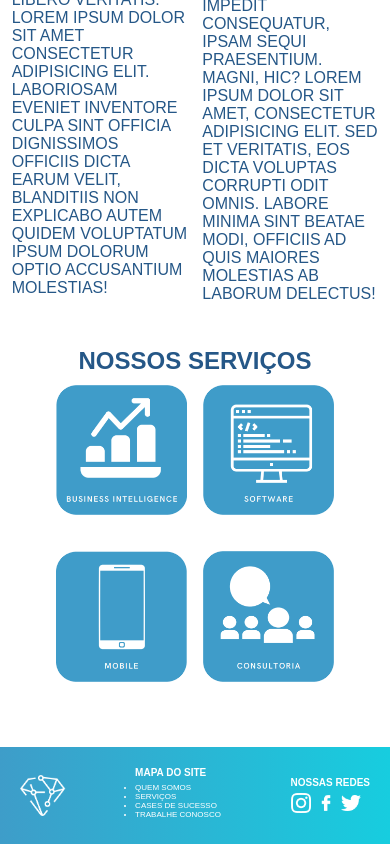
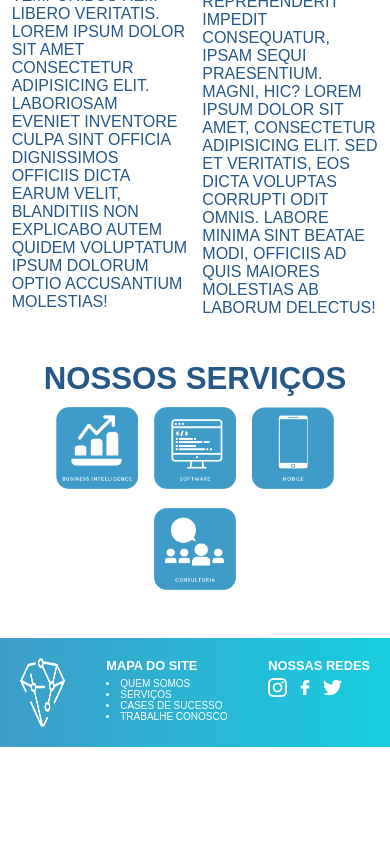
Before and after one commit to Rafael-0011/projeto1_HTML-CSS, a plain HTML site: page index.html in a window 390 px wide. Shown: the part 445-1289 px from the top of the page. After the commit the page ends 1192 px from the top, so only its background shows below. Drawn offline with Linux system fonts and the light colour scheme.

Commit message:
feito ajustes de resposividade

```diff
--- a/css/arcticle.css
+++ b/css/arcticle.css
@@ -6,8 +6,8 @@
 }
 .article__title {
   margin-bottom: 1%;
+  font-size: 1.5rem;
+}
+.article__text {
   font-size: 1rem;
 }
-.article__text {
-  font-size: 0.7rem;
-}
--- a/css/footer.css
+++ b/css/footer.css
@@ -1,33 +1,32 @@
 .footer {
   display: flex;
   justify-content: space-between;
-  padding: 10px;
-  align-items: center;
-  background: linear-gradient(to right, #3e9dc9, #17cddf);}
+  padding: 2.5rem;
+  background: linear-gradient(to right, #3e9dc9, #17cddf);
+}
 
 .footer__logo {
-  width: 6rem;
-}
-
-.footer__sitemap {
-  font-size: 14px;
+  width: 8rem;
 }
 
 .footer__title {
-  font-size: 18px;
+  font-size: 1.5rem;
+  margin-bottom: 1rem;
+
 }
 
 .footer__item {
-  font-size: 10px;
+  font-size: 1rem;
 }
 
 .footer__link {
+
   text-decoration: none;
 }
 
 .footer__icons {
   display: flex;
   justify-content: flex-start;
-  gap: 5px;
-  width: 20px;
+  gap: 0.5rem;
+
 }
--- a/css/header.css
+++ b/css/header.css
@@ -3,6 +3,6 @@
   justify-content: center;
 }
 .header__logo {
-  width: 40%;
+  width: 30%;
 
 }
--- a/css/nav.css
+++ b/css/nav.css
@@ -1,10 +1,9 @@
 .nav {
   width: 100%;
-  padding: 10px;
+  padding: 1rem;
 }
 .nav__items {
   display: flex;
-  height: 1%;
   justify-content: center;
   place-items: center;
   flex-wrap: wrap;
@@ -16,10 +15,10 @@
 .nav__link {
   text-decoration: none;
   color: #fff;
-  border: #fff solid 1px;
+  border: #fff solid 2px;
   border-radius: 5px;
-  font-size: 0.8rem;
-  padding: 10px 10px;
+  font-size: 1.2rem;
+  padding: 1rem;
 }
 .nav__link:hover {
   background-color: #2b669e;
--- a/css/responsividade.css
+++ b/css/responsividade.css
@@ -1,37 +1,40 @@
 /*---footer---*/
 @media (max-width: 1200px) {
   .footer__logo {
-    width: 10%;
+    width: 13%;
   }
 }
 
+/*---footer---*/
 @media (max-width: 720px) {
   .footer {
-    align-items: center;
     font-size: 10px;
-    align-items: center;
     padding: 20px;
   }
 
   .footer__logo {
     width: 13%;
-
   }
 
   .footer__title {
-    font-size: 10px;
+    font-size: 0.8rem;
     margin-bottom: 5px;
   }
 
   .footer__item {
-    font-size: 8px;
+    font-size: 10px;
   }
 
   .footer__sitemap {
     margin-bottom: 5px;
   }
+
+  .footer__icons {
+    width: 1.2rem;
+  }
 }
 
+/*---footer---*/
 @media (max-width: 360px) {
   .footer {
     padding: 10px 20px;
@@ -54,6 +57,13 @@
 }
 
 /*---section---*/
+@media (max-width: 1200px) {
+  .section__imagem {
+    width: 25%;
+  }
+}
+
+/*---section---*/
 @media (max-width: 720px) {
   .section__title {
     font-size: 1.3rem;
@@ -65,7 +75,7 @@
   }
 }
 /*---section---*/
-@media (max-width: 480px) {
+@media (max-width: 360px) {
   .section__title {
     font-size: 1rem;
   }
@@ -82,6 +92,7 @@
     width: 40%;
   }
 }
+
 /*---header---*/
 @media (max-width: 720px) {
   .header__logo {
@@ -99,6 +110,7 @@
     font-size: 1rem;
   }
 }
+
 /*---article---*/
 @media (max-width: 720px) {
   .article__title {
@@ -109,6 +121,7 @@
     font-size: 1rem;
   }
 }
+
 /*---article---*/
 @media (max-width: 360px) {
   .article__title {
--- a/css/section.css
+++ b/css/section.css
@@ -5,17 +5,18 @@
 
 .section__title {
   margin-bottom: 2%;
-  font-size: 1rem;
+  font-size: 1.5rem;
 }
 
-.section__imagems{
+.section__imagems {
   display: flex;
   justify-content: center;
   flex-wrap: wrap;
   column-gap: 10px;
 }
+
 .section__imagem {
   margin: 1%;
-  width: 10rem;
+  width: 15rem;
   margin-bottom: 3%;
 }
--- a/index.html
+++ b/index.html
@@ -14,7 +14,6 @@
 
     <title>Diamond Solutions</title>
     <link rel="icon" href="assets/logo_branca (1).png" type="image/x-icon" />
-
   </head>
   <body>
     <header class="header">
@@ -89,12 +88,10 @@
       />
       <div class="footer__sitemap">
         <h1 class="footer__title color--branco">MAPA DO SITE</h1>
-        <ul class="footer__list">
-          <li class="footer__item color--branco">QUEM SOMOS</li>
-          <li class="footer__item color--branco">SERVIÇOS</li>
-          <li class="footer__item color--branco">CASES DE SUCESSO</li>
-          <li class="footer__item color--branco">TRABALHE CONOSCO</li>
-        </ul>
+        <li class="footer__item color--branco">QUEM SOMOS</li>
+        <li class="footer__item color--branco">SERVIÇOS</li>
+        <li class="footer__item color--branco">CASES DE SUCESSO</li>
+        <li class="footer__item color--branco">TRABALHE CONOSCO</li>
       </div>
       <div class="footer__social">
         <h1 class="footer__title color--branco">NOSSAS REDES</h1>
```
